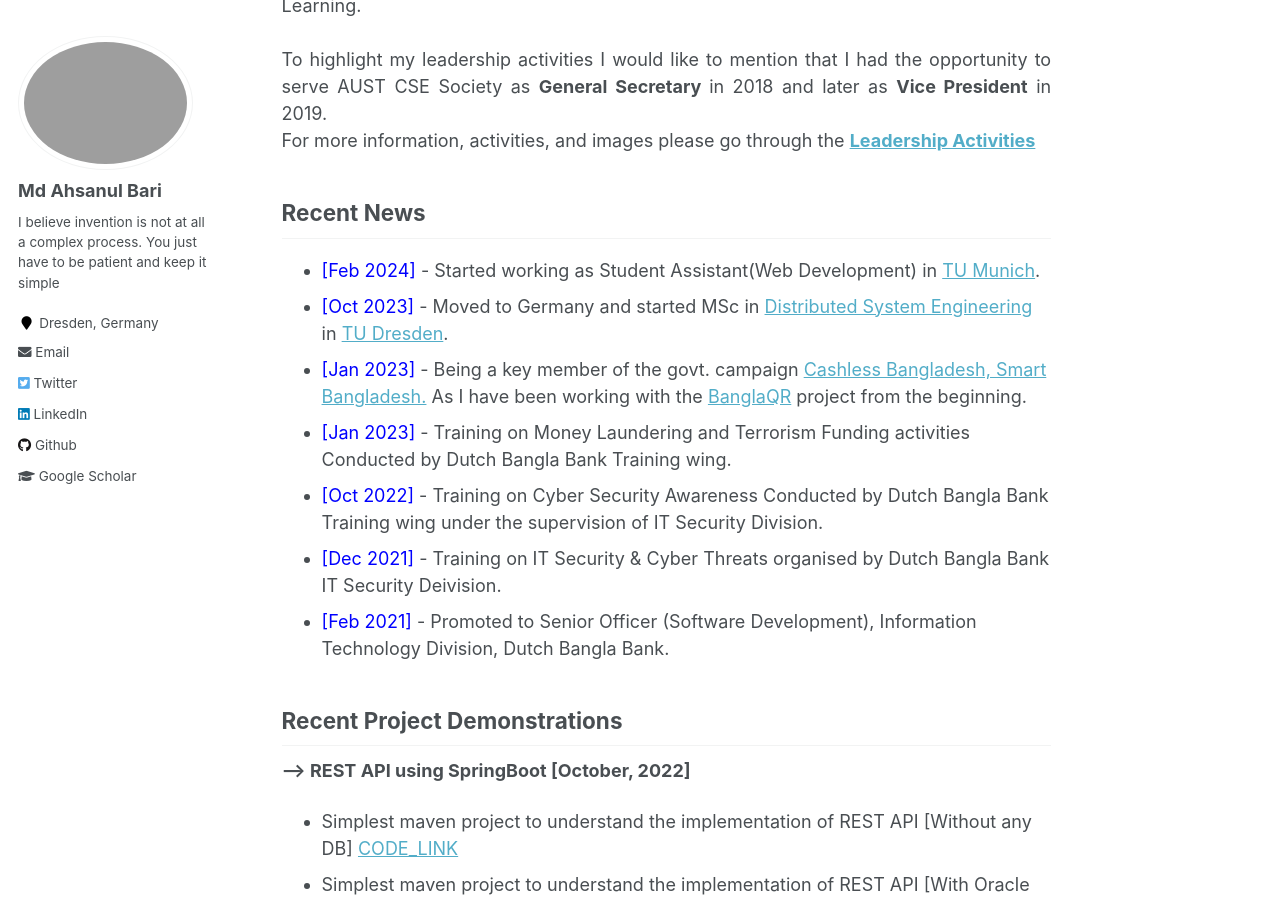
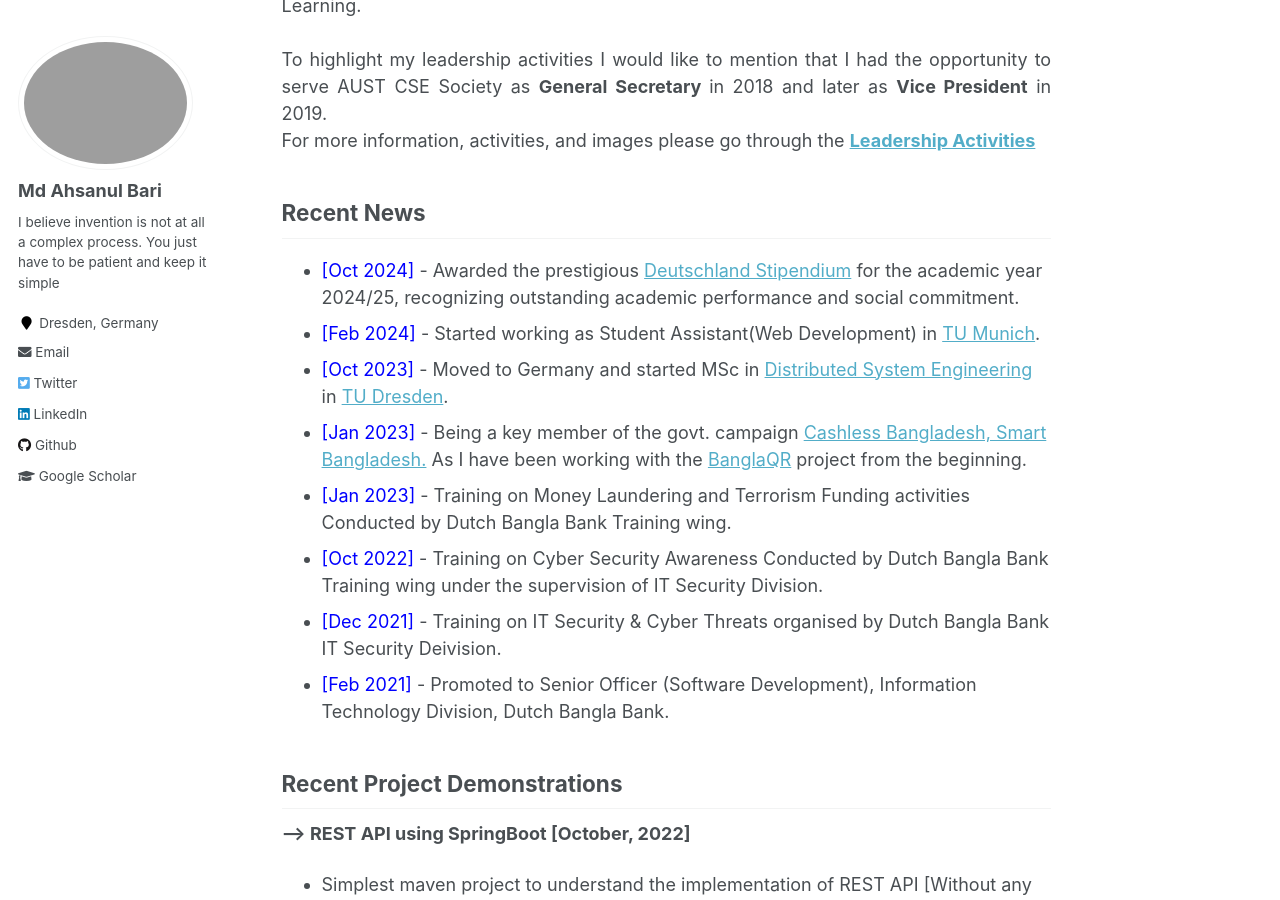
Before and after one commit to AhsanulBariRomi/ahsanul-bari.github.io, a Jekyll site: the page built from _pages/about.md, in a window 1280 px wide and 900 px high, scrolled down 514 px. Built offline with Jekyll 4.4.1, drawn with Linux system fonts in a browser that asks for light colours.

Commit message:
Scholarship update

```diff
--- a/_pages/about.md
+++ b/_pages/about.md
@@ -25,6 +25,7 @@ For more information, activities, and images please go through the <a href="http
 
 
 ## Recent News
+- <span style="color:Blue"> [Oct 2024] </span> - Awarded the prestigious [Deutschland Stipendium](https://tu-dresden.de/studium/rund-ums-studium/foerderung-und-finanzierung/deutschlandstipendium) for the academic year 2024/25, recognizing outstanding academic performance and social commitment.
 - <span style="color:Blue"> [Feb 2024] </span> - Started working as Student Assistant(Web Development) in [TU Munich](https://www.tum.de/).
 - <span style="color:Blue"> [Oct 2023] </span> - Moved to Germany and started MSc in [Distributed System Engineering](https://tu-dresden.de/ing/informatik/studium/studienangebot/master-studiengaenge/distributed-systems-engineering) in [TU Dresden](https://tu-dresden.de/).
 - <span style="color:Blue"> [Jan 2023] </span> - Being a key member of the govt. campaign [Cashless Bangladesh, Smart Bangladesh.](https://thefinancialexpress.com.bd/economy/cashless-bd-campaign-starts-in-dhaka-1674098317)  As I have been working with the [BanglaQR](https://sslcommerz.com/bangla-qr/) project from the beginning.
```
